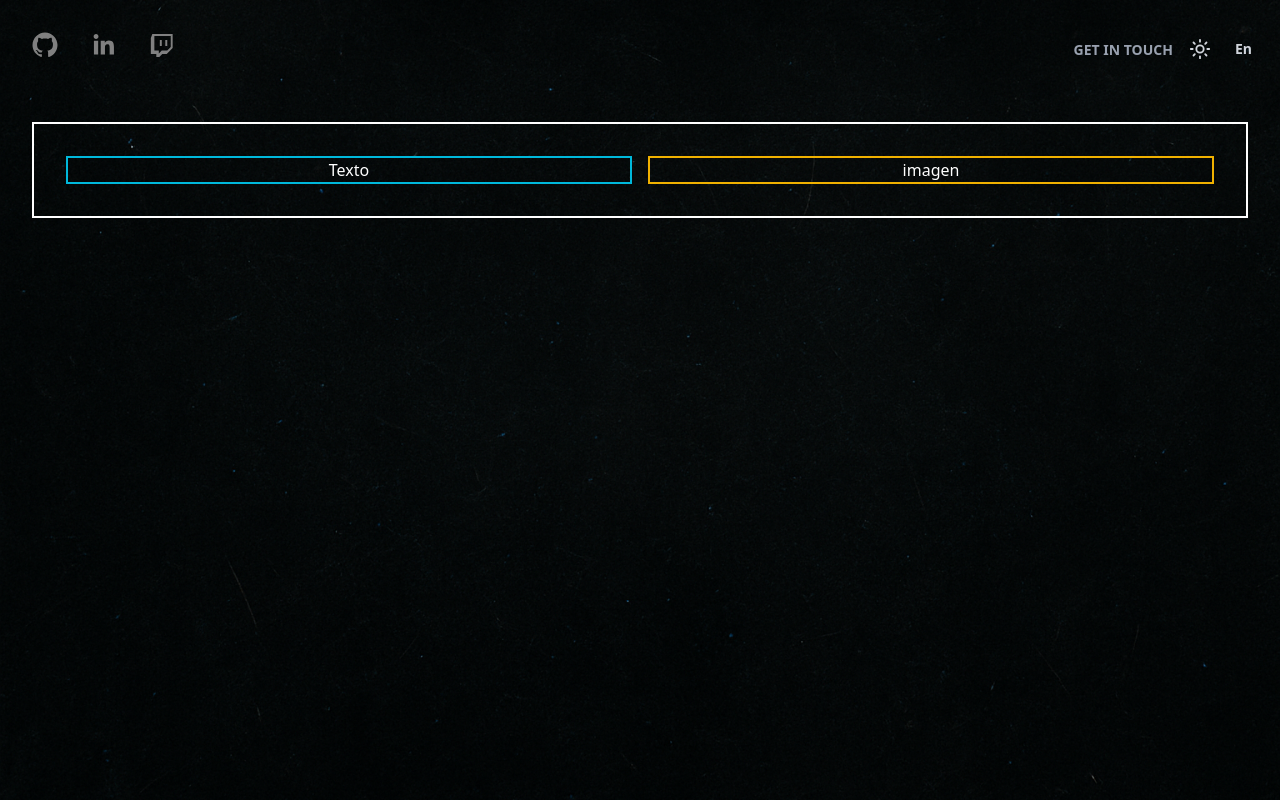
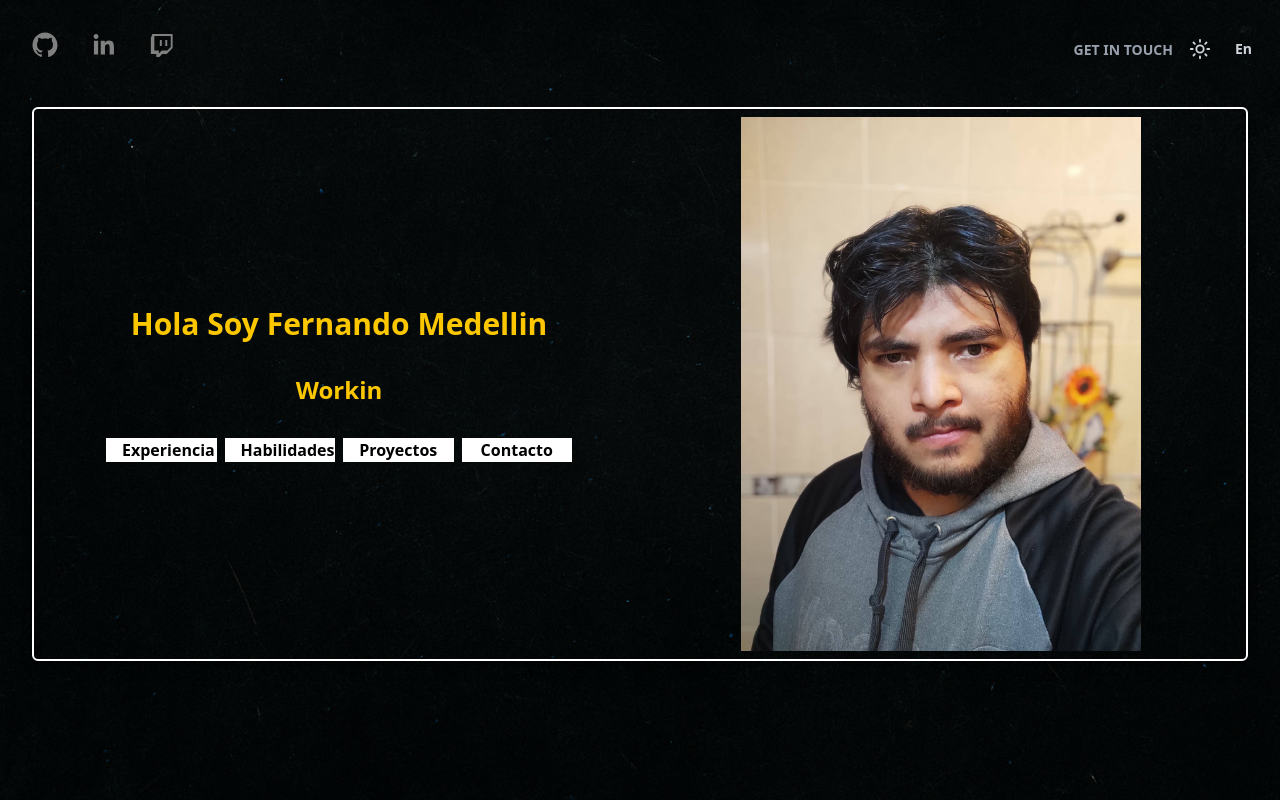
Before and after one commit to fer0o/portfolio, a Next.js app: page / in a window 1280 px wide. Built offline with nearby package versions, Linux system fonts and the light colour scheme.

Commit message:
avance de hero, no terminado

```diff
--- a/package.json
+++ b/package.json
@@ -15,6 +15,7 @@
     "next": "15.3.0",
     "react": "^19.0.0",
     "react-dom": "^19.0.0",
+    "react-simple-typewriter": "^5.0.1",
     "react-social-icons": "^6.23.0"
   },
   "devDependencies": {
--- a/src/Components/Hero.tsx
+++ b/src/Components/Hero.tsx
@@ -1,14 +1,60 @@
+import Image from 'next/image'
 import React from 'react'
+import { useTypewriter } from 'react-simple-typewriter'
 
-const Hero = () => {
+type Props = {
+  darkMode?: boolean
+}
+const Hero: React.FC<Props> = ({ darkMode }: Props) => {
+  const [text] = useTypewriter({
+    words: [
+      'Web Designer',
+      'Working to convert me in Fullstack',
+      'Eat, Sleep, Code, Repeat!',
+      'Learning React'
+    ],
+    loop: true,
+    delaySpeed: 3000,
+    typeSpeed: 80,
+    deleteSpeed: 80
+  })
   return (
-    <div className='text-white border-2 border-white align-middle grid grid-cols-2 items-center justify-center p-8 gap-4'>
-        <div className='flex flex-col items-center justify-center border-2 border-cyan-500'>
-            <p>Texto</p>
+    <div className='grid grid-cols-1 md:grid-cols-2 items-center justify-center gap-2 border-2 border-white p-2 rounded-md shadow-lg '>
+      <div className='flex flex-col items-center justify-center  space-y-4 h-full md:order-1 order-2 md:px-16 px-8'>
+        <div className=''>
+          <h1
+            className={`text-lg md:text-3xl font-bold transition-colors duration-500 ${
+              darkMode ? 'text-yellow-400' : 'text-blue-800'
+            }`}
+          >
+            Hola Soy Fernando Medellin
+          </h1>
         </div>
-        <div className='flex items-center justify-center border-2 border-yellow-500'>
-            <p>imagen</p>
+        <div className='flex items-center justify-center p-8 max-h-16 w-96 overflow-hidden'>
+          <span
+            className={`text-lg md:text-2xl font-bold transition-colors duration-500 ${
+              darkMode ? 'text-yellow-400' : 'text-blue-800'
+            }`}
+          >
+            {text}
+          </span>
         </div>
+        <div className='grid md:grid-rows-1 grid-cols-2 md:grid-cols-4 gap-2'>
+          <button className='bg-white px-4 md:text-base text-sm md:font-bold'>Experiencia</button>
+          <button className='bg-white px-4 md:text-base text-sm md:font-bold'>Habilidades</button>
+          <button className='bg-white px-4 md:text-base text-sm md:font-bold'>Proyectos</button>
+          <button className='bg-white px-4 md:text-base text-sm md:font-bold'>Contacto</button>
+        </div>
+      </div>
+      <div className='flex items-center justify-center h-full md:order-2 order-1 '>
+        <Image
+          src={'/Photo/Fer.jpg'}
+          alt='Foto de perfil'
+          width={400}
+          height={500}
+          className='object-cover'
+        />
+      </div>
     </div>
   )
 }
--- a/src/app/page.tsx
+++ b/src/app/page.tsx
@@ -23,21 +23,24 @@ export default function Home () {
     : './backgrounds/white.png'
   return (
     <div
-      className={` h-screen snap-y snap-mandatory overflow-y-hidden overflow-x-hidden z-0 w-full bg-cover bg-center text-${
+      className={`h-screen snap-y snap-mandatory overflow-y-hidden overflow-x-hidden z-0 w-full bg-cover bg-center text-${
         darkMode ? 'white' : 'black'
       }`}
       style={{ backgroundImage: `url(${backgrounds})` }}
     >
       {/* Navbar */}
+      <div className='fixed top-0 left-0 w-full z-50'>
       <Navbar
         toggleDarkMode={toggleDarkMode}
         darkMode={darkMode}
         toggleLanguage={toggleLanguage}
         language={language}
       />
+      </div>
+
       {/* Resto del contenido */}
-      <section className='snap-center p-8'>
-        <Hero />
+      <section className='snap-center flex flex-col items-center justify-center h-screen pt-24 md:pt-0 p-8'>
+        <Hero darkMode={darkMode} />
       </section>
     </div>
   )
```
Also changed, not shown: public/Photo/Fer.jpg (added), 1 other file (tests, documents, lock files or other folders).
